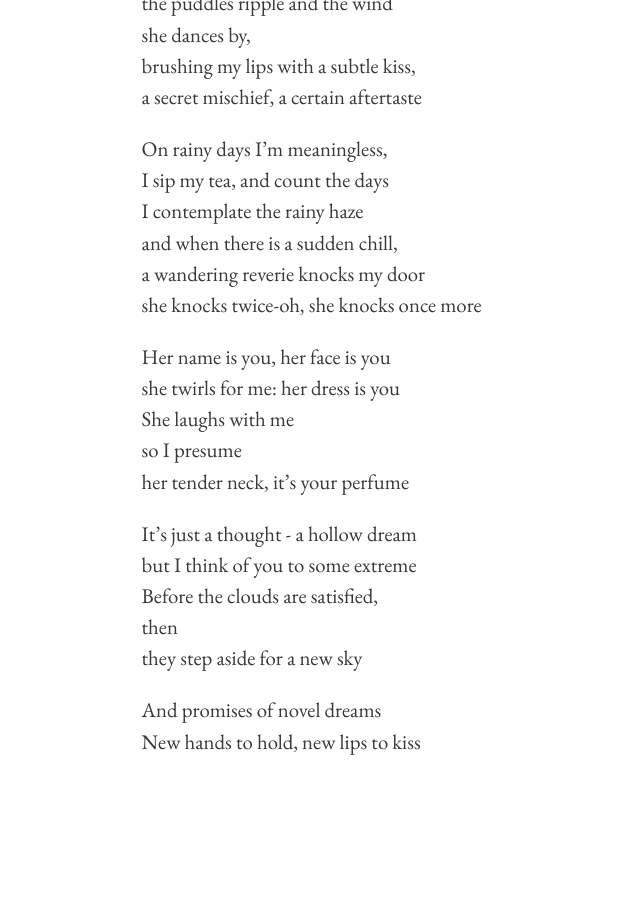
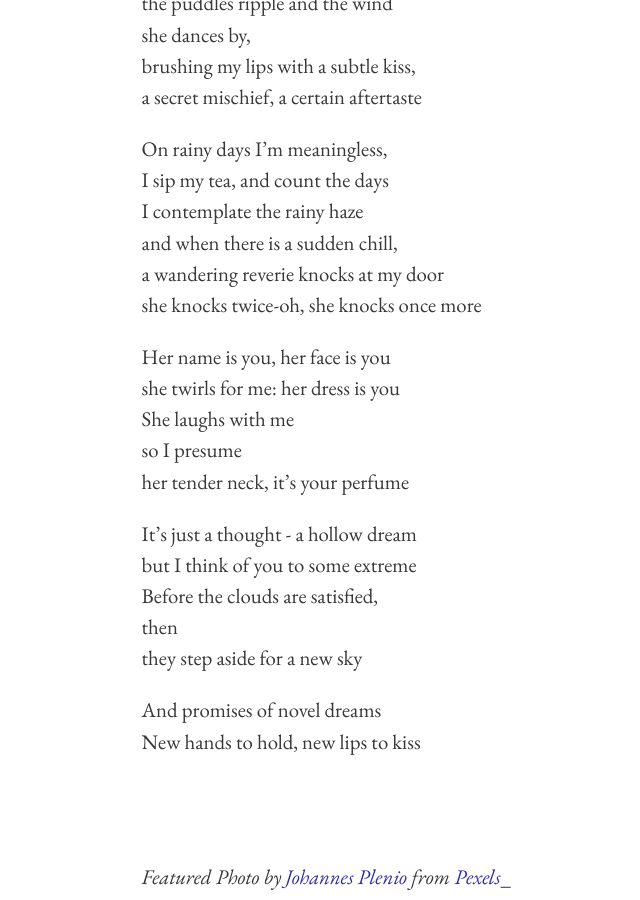
Before and after one commit to niravcodes/niravcodes.github.io, a Jekyll site: the page built from _posts/2020-03-25-a-wandering-revere.md, in a window 1280 px wide and 900 px high, scrolled down 603 px. Shown: the whole window, without its empty margins (204-844 px from the left). Built offline with Jekyll 4.4.1, drawn with Linux system fonts in a browser that asks for light colours; comment, search, counter and statistics services are not loaded.

Commit message:
Update from Forestry.io nirav Nikhil updated _posts/2020-03-25-a-wandering-revere.md

```diff
--- a/_posts/2020-03-25-a-wandering-revere.md
+++ b/_posts/2020-03-25-a-wandering-revere.md
@@ -24,7 +24,7 @@ On rainy days I'm meaningless,
 I sip my tea, and count the days
 I contemplate the rainy haze
 and when there is a sudden chill,
-a wandering reverie knocks my door
+a wandering reverie knocks at my door
 she knocks twice-oh, she knocks once more
 
 Her name is you, her face is you
@@ -42,7 +42,7 @@ they step aside for a new sky
 And promises of novel dreams
 New hands to hold, new lips to kiss
 
-<br><br><br>
+<br><br>
 
 _Featured Photo by_ [_Johannes Plenio_](https://www.pexels.com/@jplenio?utm_content=attributionCopyText&utm_medium=referral&utm_source=pexels) _from_ [_Pexels_](https://www.pexels.com/photo/closeup-photo-of-green-grass-field-1423601/?utm_content=attributionCopyText&utm_medium=referral&utm_source=pexels)_ <br>
 _Written during the Corona Quarantine_
```
